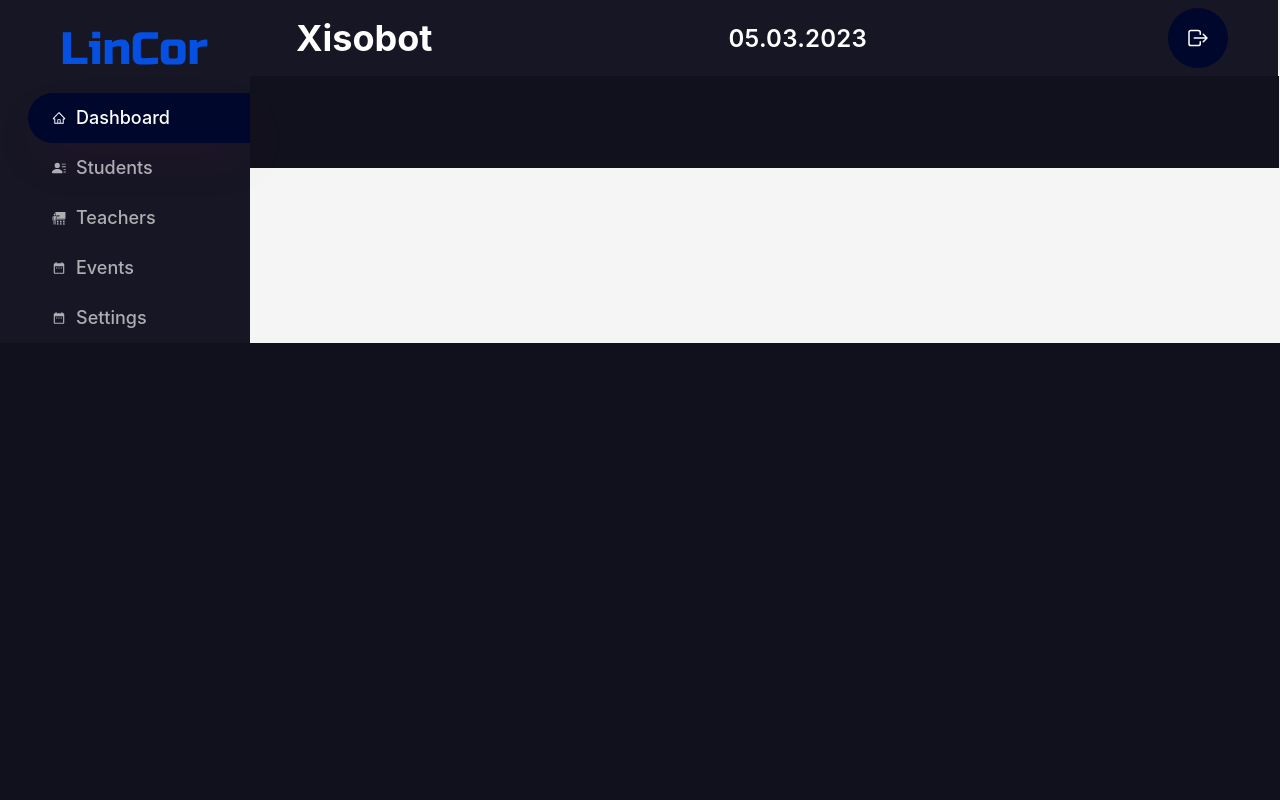
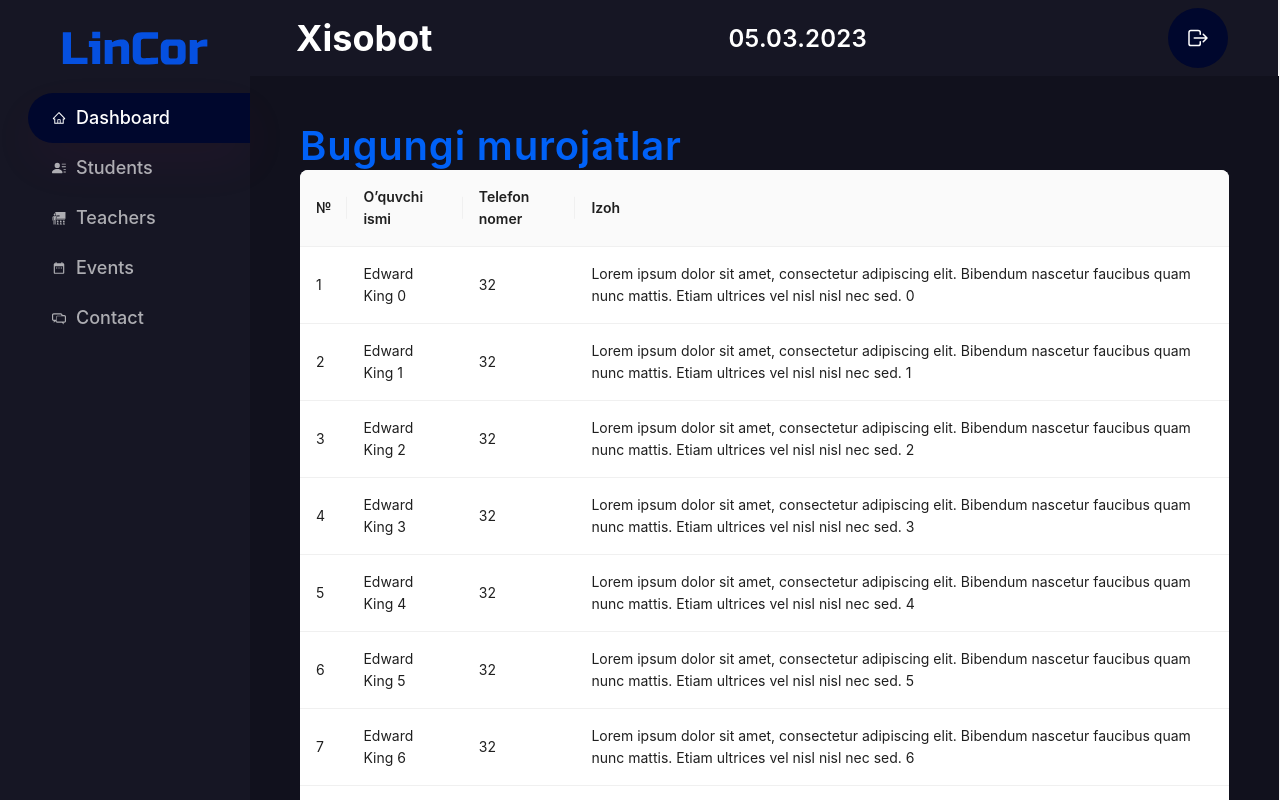
Before and after one commit to TukhtayevaRoziya/lincor, a React (Create React App) app: page /dashboard/contact in a window 1280 px wide. Shown: the top 800 px of the page. Built offline with nearby package versions, Linux system fonts and the light colour scheme.

Commit message:
added contact page and table of contact

```diff
--- /dev/null
+++ b/src/components/contact/Contact.jsx
@@ -0,0 +1,46 @@
+import { Table } from 'antd';
+import React from 'react'
+import styles from './Contact.module.css'
+
+const Contact = () => {
+
+
+  const columns = [
+    {
+      title: '№',
+      dataIndex: 'num',
+    },
+    {
+      title: 'O’quvchi ismi',
+      dataIndex: 'nameOfStudent',
+    },
+    {
+      title: 'Telefon nomer',
+      dataIndex: 'tel',
+    },
+    {
+      title: 'Izoh',
+      dataIndex: 'comment',
+    },
+  ];
+
+  const data = [];
+  for (let i = 0; i < 46; i++) {
+    data.push({
+      key: i,
+      num: i+1,
+      nameOfStudent: `Edward King ${i}`,
+      tel: 32,
+      comment: `Lorem ipsum dolor sit amet, consectetur adipiscing elit. Bibendum nascetur faucibus quam nunc mattis. Etiam ultrices vel nisl nisl nec sed.  ${i}`,
+    });
+  }
+
+  return (
+    <div>
+      <h1 className={styles.title}>Bugungi murojatlar</h1>
+      <Table columns={columns} dataSource={data} />
+    </div>
+  )
+}
+
+export default Contact
--- /dev/null
+++ b/src/components/contact/Contact.module.css
@@ -0,0 +1,10 @@
+.title {
+  font-family: "Inter", sans-serif;
+  font-style: normal;
+  font-weight: 600;
+  font-size: 40px;
+  line-height: 48px;
+  letter-spacing: 0.02em;
+
+  color: #0061f7;
+}
--- a/src/components/sidebar/Sidebar.jsx
+++ b/src/components/sidebar/Sidebar.jsx
@@ -1,4 +1,4 @@
-import React from "react";
+import React, { useState } from "react";
 import { NavLink, Route, Routes } from "react-router-dom";
 import { Layout, Menu } from "antd";
 import { AiOutlineHome } from "react-icons/ai";
@@ -6,18 +6,32 @@ import { BsPersonLinesFill } from "react-icons/bs";
 import { GiTeacher } from "react-icons/gi";
 import { MdDateRange } from "react-icons/md";
 import { IoLogOutOutline } from "react-icons/io5";
+import { TiMessages } from "react-icons/ti";
 
 import logo from '../../assets/logo.svg'
 
 import styles from "./Sidebar.module.css";
 import Home from "../home/Home";
+import Contact from "../contact/Contact";
+import { useReactPath } from "../../utility/hooks";
 
 const { Header, Content, Sider } = Layout;
 
 const Sidebar = () => {
   // const data = useSelector((state) => state.sidebarReducer);
+  const [myPath, setMyPath] = useState('/dashboard')
   let date = new Date();
-
+  const path = useReactPath();
+  React.useEffect(() => {
+    console.log(path)
+    // setMyPath(path)
+    // do something when path changes ...
+  }, [path])
+  console.log(myPath)
+const onClick = (url)=>{
+  // console.log(url)
+  setMyPath( url === '' ? 'Hello' : 'Bye')
+}
   const data = [
     {
       id: 1,
@@ -45,20 +59,20 @@ const Sidebar = () => {
     },
     {
       id: 5,
-      path: "settings",
-      label: "Settings",
-      icon: MdDateRange,
+      path: "contact",
+      label: "Contact",
+      icon: TiMessages,
     },
   ];
-  const win = window.location.hash;
+  const win = window.location.pathname;
   const day = date.getDay()
   const month = date.getMonth()+1
   const dataMap = data.map((d) => ({
     key: String(d.id),
     icon: React.createElement(d.icon),
-    label: <NavLink to={"/dashboard/" + d.path}>{d.label}</NavLink>,
+    label: <NavLink onClick={()=> onClick(path)} to={"/dashboard/" + d.path}>{d.label}</NavLink>,
   }));
-
+console.log(win)
   return (
     <Layout className={styles.mainWrap}>
       <Sider
@@ -83,13 +97,13 @@ const Sidebar = () => {
           theme="dark"
           mode="inline"
           defaultSelectedKeys={[
-            win === "#/dashboard/students/:id"
+            win === "/dashboard/students/:id"
               ? "2"
-              : win === "#/dashboard/teachers/*"
+              : win === "/dashboard/teachers/*"
               ? "3"
-              : win === "#/dashboard/events/*"
+              : win === "/dashboard/events/*"
               ? "4"
-              : win === "#/dashboard/settings/*"
+              : win === "/dashboard/contact/*"
               ? "5"
               : "1",
           ]}
@@ -118,6 +132,7 @@ const Sidebar = () => {
             >
               <Routes>
                 <Route path="/dashboard" element={<Home/>} />
+                <Route path="/dashboard/contact" element={<Contact/>} />
                 {/* <Route path="/settings" element={<Settings />} />
                 <Route path="/students/*" element={<AllStudents />} />
                 <Route path="/students/add" element={<AddStudents />} />
--- a/src/utility/hooks.js
+++ b/src/utility/hooks.js
@@ -22,3 +22,18 @@ export default function useWindowSize() {
 
   return windowDimensions;
 }
+
+export const useReactPath = () => {
+  const [path, setPath] = useState(window.location.pathname);
+  const listenToPopstate = () => {
+    const winPath = window.location.pathname;
+    setPath(winPath);
+  };
+  useEffect(() => {
+    window.addEventListener("popstate", listenToPopstate);
+    return () => {
+      window.removeEventListener("popstate", listenToPopstate);
+    };
+  }, []);
+  return path;
+};
```
Also changed, not shown: 1 other file (tests, documents, lock files or other folders).
